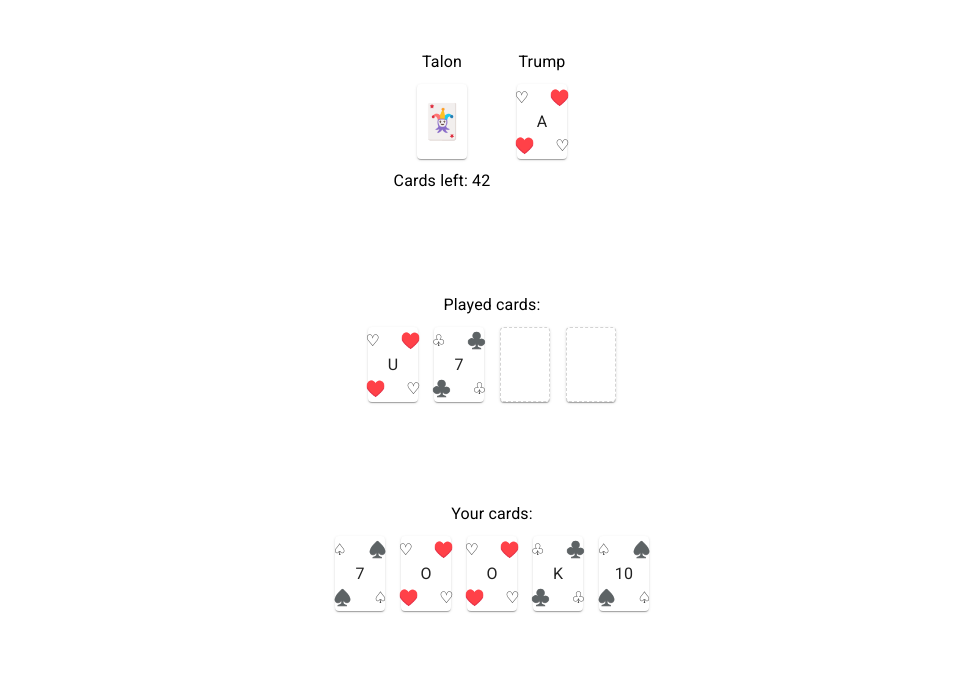
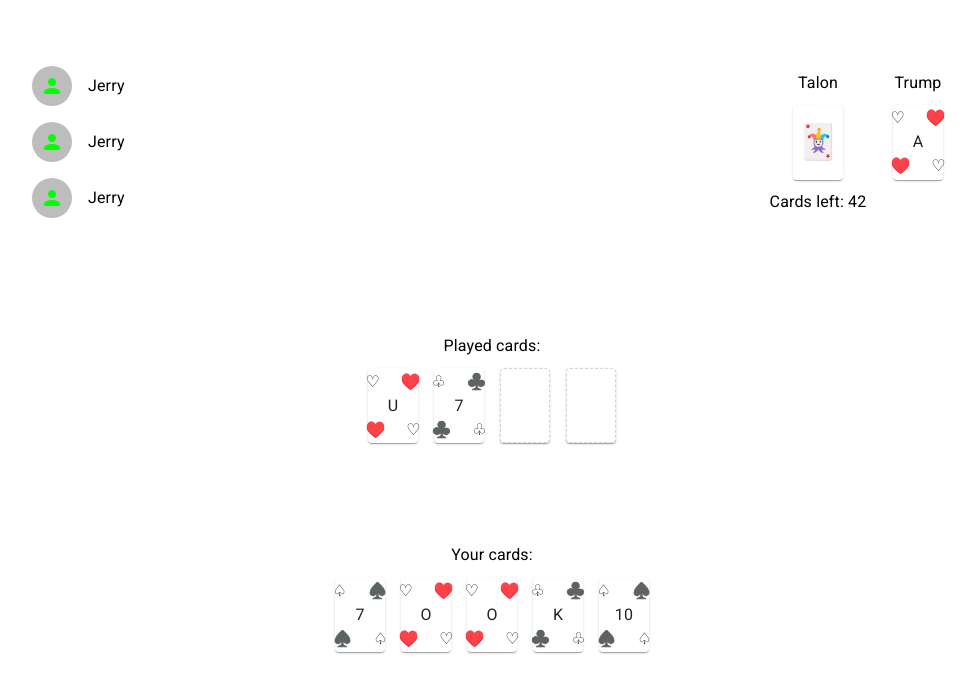
Before and after one commit to TrueTaco/Gaigel, a React (Create React App) app in the folder client/: page / in a window 1280 px wide. Shown: the top 692 px of the page, without its empty margins (158-1134 px from the left). Built offline with nearby package versions, Linux system fonts and the light colour scheme.

Commit message:
Add first attempt at PlayerList.tsx

```diff
--- a/client/src/components/Gaigel/Gaigel.tsx
+++ b/client/src/components/Gaigel/Gaigel.tsx
@@ -9,6 +9,7 @@ import Talon from "../../components/Talon/Talon";
 import TrumpCard from "../../components/TrumpCard/TrumpCard";
 import PlayingField from "../../components/PlayingField/PlayingField";
 import UserCards from "../../components/UserCards/UserCards";
+import PlayerList from "../../components/PlayerList/PlayerList";
 import { forEachTrailingCommentRange } from "typescript";
 
 const useStyles = makeStyles({
@@ -78,9 +79,7 @@ const Gaigel: React.FC<Props> = () => {
                 newUserCards.push(card);
             });
 
-
-
-            newUserCards.sort((a,b): number => {
+            newUserCards.sort((a, b): number => {
                 const points = new Map();
                 points.set("7", 0);
                 points.set("U", 2);
@@ -88,16 +87,17 @@ const Gaigel: React.FC<Props> = () => {
                 points.set("K", 4);
                 points.set("10", 10);
                 points.set("A", 11);
-                if (points.get(a.value) < points.get(b.value)){
+                if (points.get(a.value) < points.get(b.value)) {
                     return -1;
-                }if (points.get(a.value) > points.get(b.value)) {
+                }
+                if (points.get(a.value) > points.get(b.value)) {
                     return 1;
-                } else{
-                    return  0;
+                } else {
+                    return 0;
                 }
             });
 
-            newUserCards.sort((a,b): number => {
+            newUserCards.sort((a, b): number => {
                 //"Eichel", "Blatt", "Herz", "Schellen"
                 const trump = new Map();
                 trump.set("Eichel", 0);
@@ -105,16 +105,17 @@ const Gaigel: React.FC<Props> = () => {
                 trump.set("Herz", 2);
                 trump.set("Schellen", 3);
 
-                if(trumpCard.type === a.type || trumpCard.type === b.type){
+                if (trumpCard.type === a.type || trumpCard.type === b.type) {
                     trump.set(trumpCard.type, 5);
                 }
 
-                if (trump.get(a.value) < trump.get(b.value)){
+                if (trump.get(a.value) < trump.get(b.value)) {
                     return -1;
-                }if (trump.get(a.value) > trump.get(b.value)) {
+                }
+                if (trump.get(a.value) > trump.get(b.value)) {
                     return 1;
-                } else{
-                    return  0;
+                } else {
+                    return 0;
                 }
             });
 
@@ -190,6 +191,7 @@ const Gaigel: React.FC<Props> = () => {
             container
         >
             <Grid justifyContent="center" alignItems="center" container>
+                <PlayerList name={"Jerry"} />
                 <Talon cardsLeft={talonCards.length} drawCard={drawCard} />
                 <TrumpCard trumpCard={trumpCard} />
             </Grid>
--- /dev/null
+++ b/client/src/components/PlayerList/PlayerList.tsx
@@ -0,0 +1,73 @@
+import { useState } from "react";
+import Box from "@material-ui/core/Box";
+import List from "@material-ui/core/List";
+import ListItem from "@material-ui/core/ListItem";
+import ListItemAvatar from "@material-ui/core/ListItemAvatar";
+import ListItemText from "@material-ui/core/ListItemText";
+import Avatar from "@material-ui/core/Avatar";
+import Grid from "@material-ui/core/Grid";
+import PersonIcon from "@material-ui/icons/Person";
+import { makeStyles } from "@material-ui/core/styles";
+
+const useStyles = makeStyles({
+    root: {
+        flexGrow: 1,
+        maxWidth: 752,
+    },
+});
+
+interface Props {
+    name: string;
+}
+
+const PlayerList: React.FC<Props> = ({ name }) => {
+    const classes = useStyles();
+    const [dense, setDense] = useState(false);
+    const [secondary, setSecondary] = useState(false);
+
+    return (
+        <Box className={classes.root}>
+            <Grid container spacing={2}>
+                <Grid item>
+                    <List dense={dense}>
+                        <ListItem>
+                            <ListItemAvatar>
+                                <Avatar>
+                                    <PersonIcon />
+                                </Avatar>
+                            </ListItemAvatar>
+                            <ListItemText
+                                primary={name}
+                                secondary={secondary ? "Secondary text" : null}
+                            />
+                        </ListItem>
+                        <ListItem>
+                            <ListItemAvatar>
+                                <Avatar>
+                                    <PersonIcon />
+                                </Avatar>
+                            </ListItemAvatar>
+                            <ListItemText
+                                primary={name}
+                                secondary={secondary ? "Secondary text" : null}
+                            />
+                        </ListItem>
+                        <ListItem>
+                            <ListItemAvatar>
+                                <Avatar>
+                                    <PersonIcon />
+                                </Avatar>
+                            </ListItemAvatar>
+                            <ListItemText
+                                primary={name}
+                                secondary={secondary ? "Secondary text" : null}
+                            />
+                        </ListItem>
+                    </List>
+                </Grid>
+            </Grid>
+        </Box>
+    );
+};
+
+export default PlayerList;
--- a/package.json
+++ b/package.json
@@ -21,6 +21,7 @@
     },
     "homepage": "https://github.com/Jesus-Cries/obrm.tech#readme",
     "dependencies": {
+        "@material-ui/core": "^4.12.3",
         "concurrently": "^6.2.0",
         "express": "^4.17.1"
     },
```
Also changed, not shown: 1 other file (tests, documents, lock files or other folders).
